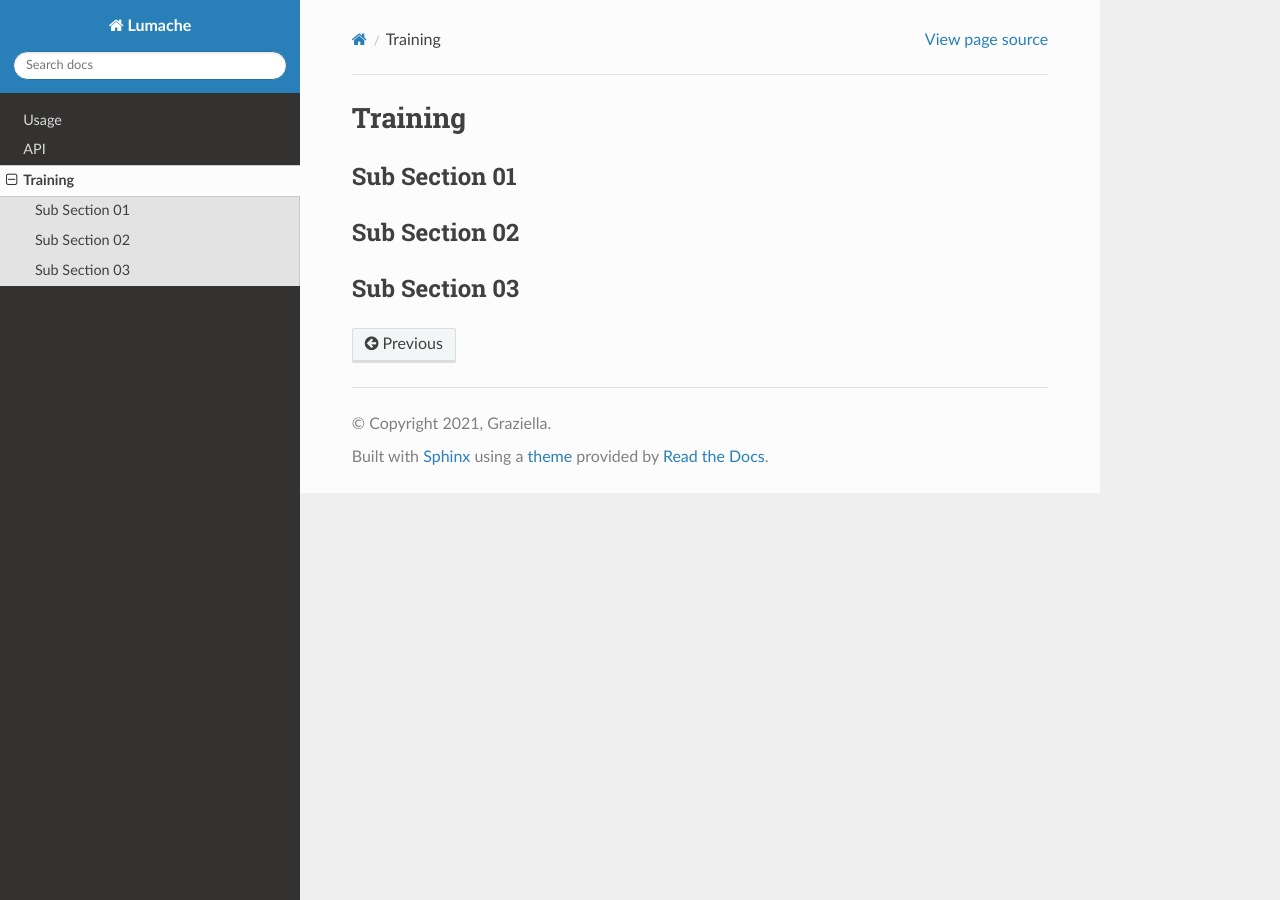
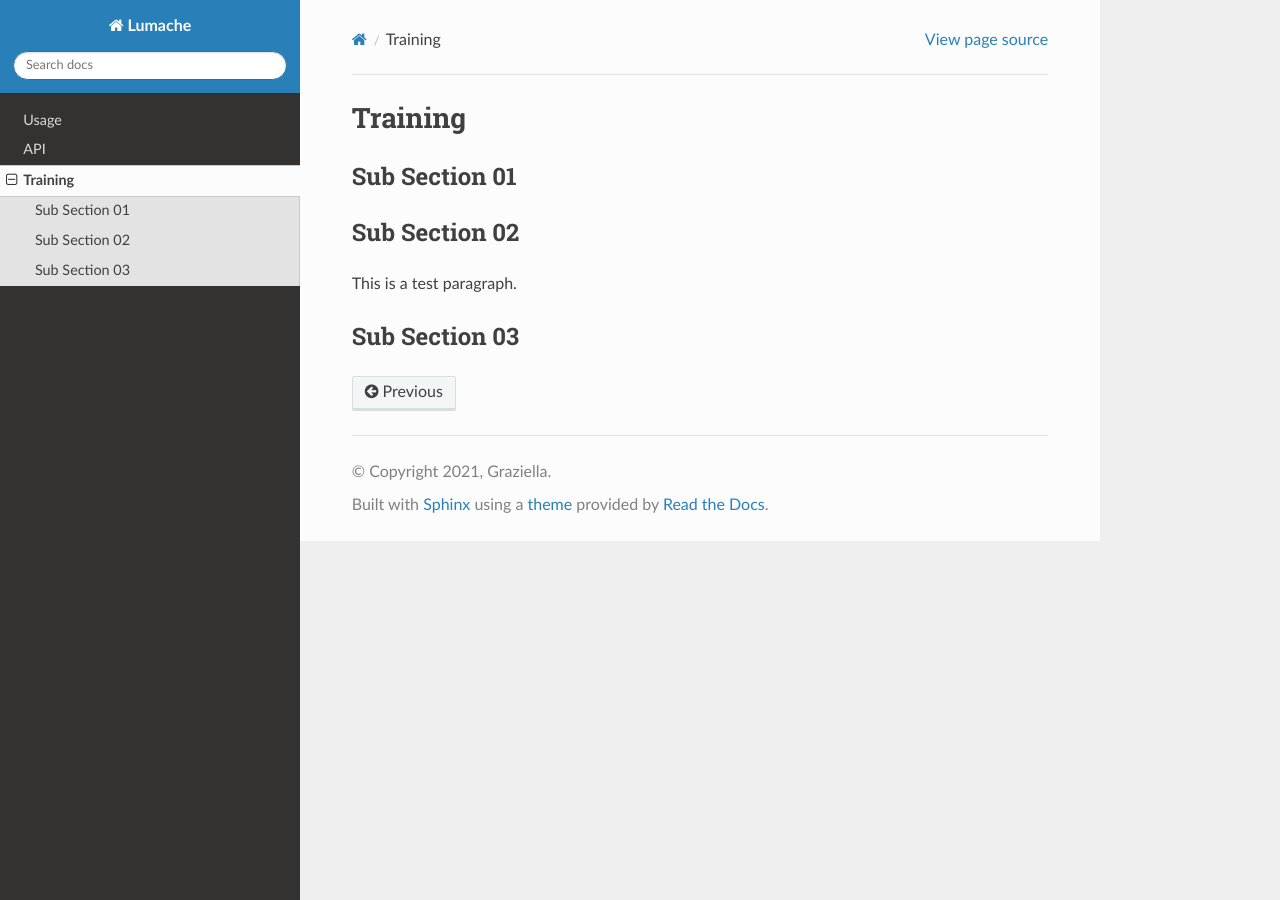
Before and after one commit to ILindsley/training-docs-test-repo, a Sphinx documentation site: the page built from docs/source/training_doc_1.rst, in a window 1280 px wide. Built offline with Sphinx 7.4.7 and the Read the Docs theme 3.1.0, drawn with Linux system fonts in a browser that asks for light colours.

Commit message:
test html
test html

```diff
--- a/docs/source/training_doc_1.rst
+++ b/docs/source/training_doc_1.rst
@@ -6,6 +6,9 @@ Sub Section 01
 
 Sub Section 02
 ------------
+.. raw:: html
+
+    <p>This is a test paragraph.</p>
 
 Sub Section 03
 ------------
```
